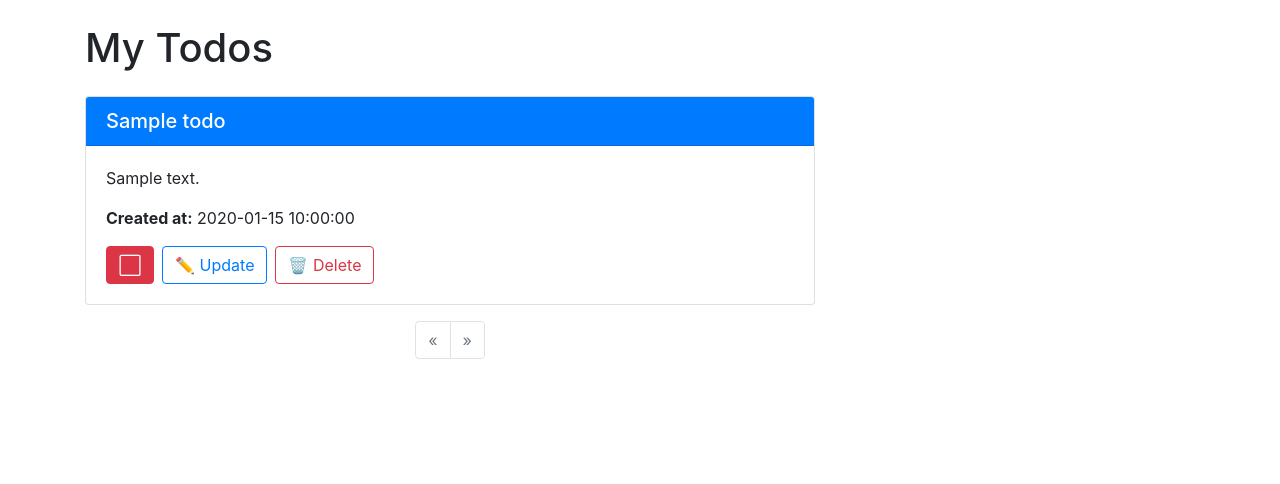
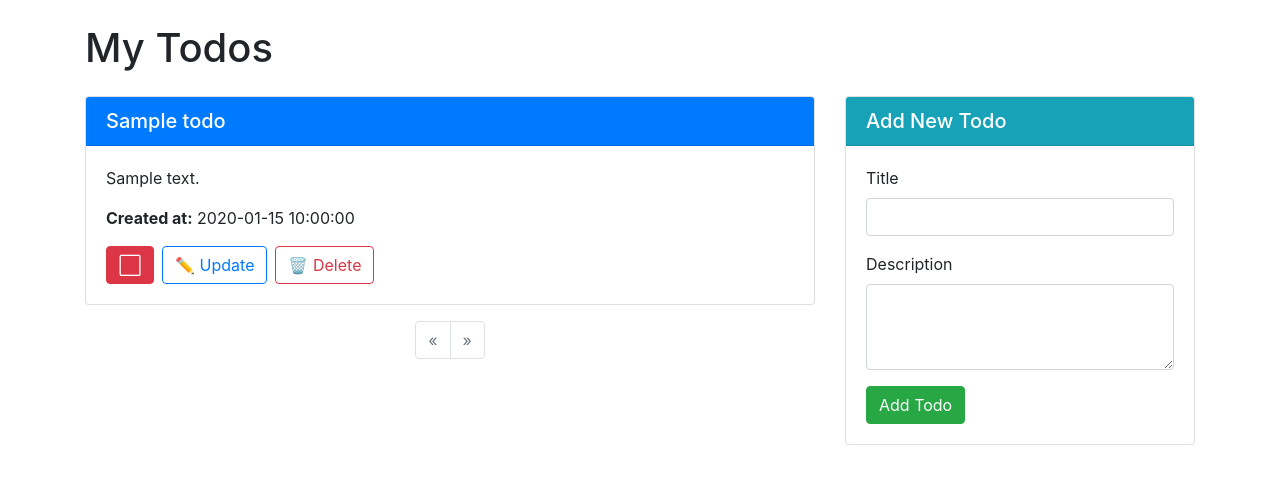
Before and after one commit to lunatic-bot/TodoApp, a FastAPI app: template templates/index.html in a window 1280 px wide. Shown: the part 56-540 px from the top of the page. Run offline with FastAPI, Linux system fonts and the light colour scheme; the template is opened without the code that fills it: most values are stand-ins (such as "Sample title", 1, 10 or a date in 2020); some libraries are stand-ins or nearby versions.

Commit message:
Version 1.1

```diff
--- a/UploadedFiles/User_1_UploadTest.csv.txt
+++ /dev/null
@@ -1,3 +0,0 @@
-Title, Description
-TodoUpload1, Description for todo Upload 1
-TodoUploadTest2, Description for todo Upload test2
--- a/main.py
+++ b/main.py
@@ -4,8 +4,8 @@ from fastapi import FastAPI, Depends, HTTPException, status, File, UploadFile
 from sqlalchemy.orm import Session
 from database import init_db, get_db
 import crud
-from schemas import TodoResponse, TodoCreate, TodoUpdate, UserCreate, UserResponse, Token
-from models import TodoItem, User
+from schemas import TodoResponse, TodoUpdate, UserResponse, Token
+from models import User
 
 from fastapi.templating import Jinja2Templates
 from fastapi.responses import HTMLResponse, JSONResponse
@@ -15,30 +15,24 @@ from starlette.requests import Request
 from fastapi import FastAPI, Request, Form, Depends
 from fastapi.responses import RedirectResponse
 
-from pytz import timezone
-
-
-
 from fastapi.security import OAuth2PasswordRequestForm
-from datetime import datetime, timedelta
-from jose import JWTError, jwt
+from datetime import timedelta
+from jose import jwt
 from passlib.context import CryptContext
 
 from auth import verify_password, get_password_hash
 from starlette.middleware.base import BaseHTTPMiddleware
 
-from fastapi.exceptions import RequestValidationError
-from starlette.exceptions import HTTPException as StarletteHTTPException
-
 import pandas as pd
 from io import StringIO
 import shutil
 
+from auth import create_access_token, get_current_user
+from fastapi.security import OAuth2PasswordBearer
+
 
 
 # from config import settings
-
-
 app = FastAPI()
 
 # Set up templates
@@ -53,42 +47,17 @@ init_db()
 ## USER ROUTES
 ##################################################################
 
-# JWT settings
+
 SECRET_KEY = "57168498522b9b42531f34be15dcd8d7e1a5fe14261c7d80e82cb9cdac26bd6b"
 ALGORITHM = "HS256"
 ACCESS_TOKEN_EXPIRE_MINUTES = 30
 
 
-from fastapi.security import OAuth2PasswordBearer
 
 oauth2_scheme = OAuth2PasswordBearer(tokenUrl="token")
 pwd_context = CryptContext(schemes=["bcrypt"], deprecated="auto")
 
-# class TokenMiddleware(BaseHTTPMiddleware):
-#     async def dispatch(self, request: Request, call_next):
-#         token = request.cookies.get("access_token")
-#         if token:
-#             try:
-#                 token = token.replace("Bearer ", "")
-#                 payload = jwt.decode(token, SECRET_KEY, algorithms=[ALGORITHM])
-#                 request.state.user = payload.get("sub")
-#             except jwt.ExpiredSignatureError:
-#                 request.state.user = None
-#             except jwt.InvalidTokenError:
-#                 request.state.user = None
-#         else:
-#             request.state.user = None
 
-#         try:
-#             response = await call_next(request)
-#         except Exception as e:
-#             # Log the exception and optionally return a response
-#             print(f"Error in call_next: {e}")
-#             response = JSONResponse(content={"detail": "Internal Server Error"}, status_code=500)
-#         # response = await call_next(request)
-#         return response
-
-# app.add_middleware(TokenMiddleware)
 
 class TokenMiddleware(BaseHTTPMiddleware):
     async def dispatch(self, request: Request, call_next):
@@ -118,44 +87,6 @@ class TokenMiddleware(BaseHTTPMiddleware):
 
 app.add_middleware(TokenMiddleware)
 #####################################################################################
-def get_current_user(request: Request, db: Session = Depends(get_db)):
-    print("GET CURRENT USER : ")
-    credentials_exception = HTTPException(
-        status_code=status.HTTP_401_UNAUTHORIZED,
-        detail="Could not validate credentials",
-        headers={"WWW-Authenticate": "Bearer"},
-    )
-    try:
-        token = request.cookies.get("access_token")
-        if token:
-            token = token.replace("Bearer ", "")
-        else:
-            raise credentials_exception
-
-        print("Token from cookie:", token)
-        payload = jwt.decode(token, SECRET_KEY, algorithms=[ALGORITHM])
-        print("Payload:", payload)
-        username: str = payload.get("sub")
-        if username is None:
-            raise credentials_exception
-
-        user = db.query(User).filter(User.email == username).first()
-        if user is None:
-            raise credentials_exception
-        return user
-    except JWTError:
-        raise credentials_exception
-
-
-def create_access_token(data: dict, expires_delta: timedelta = None):
-    to_encode = data.copy()
-    if expires_delta:
-        expire = datetime.now(timezone("Asia/Kolkata")) + expires_delta
-    else:
-        expire = datetime.now(timezone("Asia/Kolkata")) + timedelta(minutes=15)
-    to_encode.update({"exp": expire})
-    encoded_jwt = jwt.encode(to_encode, SECRET_KEY, algorithm=ALGORITHM)
-    return encoded_jwt
 
 
 @app.post("/users/signup", response_model=UserResponse)
@@ -195,19 +126,19 @@ def get_login_page(request: Request):
 
 
 @app.post("/token", response_model=Token)
-def login_for_access_token(
+def login_for_access_token(request: Request,
     form_data: OAuth2PasswordRequestForm = Depends(),
     db: Session = Depends(get_db)
 ):
     print("form dtaa", form_data.username, form_data.password)
     user = crud.authenticate_user(db, form_data.username, form_data.password)
     if not user:
-        print("Login failed: Incorrect username or password")
-        raise HTTPException(
-            status_code=status.HTTP_401_UNAUTHORIZED,
-            detail="Incorrect username or password",
-            headers={"WWW-Authenticate": "Bearer"},
+        error_message = "Incorrect username or password"
+        return templates.TemplateResponse(
+            "login.html",
+            {"request": request, "message": error_message, "message_type": "danger"}
         )
+
 
     access_token_expires = timedelta(minutes=ACCESS_TOKEN_EXPIRE_MINUTES)
     access_token = create_access_token(data={"sub": user.email}, expires_delta=access_token_expires)
@@ -231,7 +162,7 @@ async def redirect_to_home(request: Request):
 def get_login_page(request: Request):
     # Get the message from query parameters, if any
     message = request.query_params.get("message", "")
-    return templates.TemplateResponse("login.html", {"request": request, "message": message})
+    return templates.TemplateResponse("login.html", {"request": request, "message": message, "message_type": "info"})
     # return templates.TemplateResponse("login.html", {"request": request})
 
 
@@ -249,9 +180,6 @@ def logout(request: Request):
 def read_todos(request: Request, skip: int = 0, limit: int = 10, db: Session = Depends(get_db), current_user: str = Depends(get_current_user)):
     print("getting todos : ")
     print("Current user:", current_user)
-    # if isinstance(current_user, RedirectResponse):
-    #     print("Current user : ", current_user)
-    #     return current_user
 
     if not current_user:
         # Redirect to login page if not authenticated
@@ -270,17 +198,23 @@ def read_todos(request: Request, skip: int = 0, limit: int = 10, db: Session = D
         })
 
 
-
-@app.post("/todos/add-todo", tags=["Todos"])
-async def add_todo(request: Request, todo: TodoCreate, db: Session = Depends(get_db), current_user: User = Depends(get_current_user)):
-    # print("Create todo was called.")
+## add todo in database
+@app.post("/todos/add-todo", response_model=TodoResponse, tags=["Todos"])
+async def add_todo(
+    title: str = Form(...),
+    description: str = Form(...),
+    db: Session = Depends(get_db),
+    current_user: User = Depends(get_current_user)
+):
     user = crud.get_user_by_mail(db, current_user.email)
     if not user:
         raise HTTPException(status_code=404, detail="User not found")
 
-    db_todo = crud.create_todo_for_user(db=db, todo=todo, user_id=current_user.id)
-    return db_todo
-
+    try:
+        db_todo = crud.create_todo_for_user(db=db, title=title, description=description, user_id=current_user.id)
+        return db_todo
+    except Exception as e:
+        raise HTTPException(status_code=400, detail=str(e))
 
 
 @app.put("/todos/update-todo/{todo_id}", response_model=TodoResponse, tags=["Todos"])
@@ -319,16 +253,16 @@ def get_about(request : Request):
 
 
 
-@app.exception_handler(StarletteHTTPException)
-async def http_exception_handler(request: Request, exc: StarletteHTTPException):
-    if exc.status_code == status.HTTP_404_NOT_FOUND:
-        return HTMLResponse(content=templates.get_template('404.html').render(), status_code=status.HTTP_404_NOT_FOUND)
-    # return await request.app.default_exception_handler(request, exc)
-    return {"request": request, "exception": exc}
+# @app.exception_handler(StarletteHTTPException)
+# async def http_exception_handler(request: Request, exc: StarletteHTTPException):
+#     if exc.status_code == status.HTTP_404_NOT_FOUND:
+#         return HTMLResponse(content=templates.get_template('404.html').render(), status_code=status.HTTP_404_NOT_FOUND)
+#     # return await request.app.default_exception_handler(request, exc)
+#     return {"request": request, "exception": exc}
 
-@app.exception_handler(RequestValidationError)
-async def validation_exception_handler(request: Request, exc: RequestValidationError):
-    return HTMLResponse(content="Invalid request", status_code=status.HTTP_400_BAD_REQUEST)
+# @app.exception_handler(RequestValidationError)
+# async def validation_exception_handler(request: Request, exc: RequestValidationError):
+#     return HTMLResponse(content="Invalid request", status_code=status.HTTP_400_BAD_REQUEST)
 
 
 
--- a/static/script.js
+++ b/static/script.js
@@ -1,43 +1,23 @@
-// document.getElementById('todoForm').addEventListener('submit', function(event){
-//     event.preventDefault();
-//     const formData = new FormData(this);
-
-//     fetch('/todos/add-todo',{
-//         method: 'POST',
-//         body:formData
-//     })
-//     .then(response => response.json())
-//     .then(data => {
-//         console.log(data.message);
-//         window.location.reload();
-//     })
-//     .catch(error => {
-//         console.error("Error:", error)
-//     })
-// });
-
-document.getElementById('todoForm').addEventListener('submit', async function(event) {
+document.getElementById('addTodoForm').addEventListener('submit', async function(event) {
     event.preventDefault(); // Prevent the form from submitting the traditional way
 
     // Gather the form data
     const formData = new FormData(this);
-    const data = {
-        title: formData.get('title'),
-        description: formData.get('description')
-    };
 
-    // Get the authentication token
-    const token = localStorage.getItem('access_token'); // Adjust based on how you store the token
-    console.log('Token:', token);
     try {
+        // Convert FormData to URLSearchParams to send as form-encoded
+        const params = new URLSearchParams();
+        for (const [key, value] of formData.entries()) {
+            params.append(key, value);
+        }
+
         // Send a POST request to the server
         const response = await fetch('/todos/add-todo', {
             method: 'POST',
             headers: {
-                'Content-Type': 'application/json',
-                'Authorization': `Bearer ${token}` // Include the token in the Authorization header
+                'Content-Type': 'application/x-www-form-urlencoded'
             },
-            body: JSON.stringify(data)
+            body: params
         });
 
         if (response.ok) {
@@ -48,7 +28,15 @@ document.getElementById('todoForm').addEventListener('submit', async function(ev
         } else {
             // Handle errors
             const errorData = await response.json();
-            alert(`Failed to add todo: ${errorData.detail || 'Unknown error'}`);
+            let errorMessage = 'Failed to add todo: ';
+            if (errorData.detail) {
+                errorMessage += errorData.detail;
+            } else if (errorData.errors) {
+                errorMessage += Object.values(errorData.errors).flat().join(', ');
+            } else {
+                errorMessage += 'Unknown error';
+            }
+            alert(errorMessage);
         }
     } catch (error) {
         // Handle network errors
@@ -58,9 +46,7 @@ document.getElementById('todoForm').addEventListener('submit', async function(ev
 });
 
 
-
-
-
+// delete todo
 function deleteTodo(todoId) {
     fetch(`/todos/delete-todo/${todoId}`, {
         method: 'DELETE',
--- a/templates/index.html
+++ b/templates/index.html
@@ -5,6 +5,7 @@
 {% block content %}
 <h1 class="mb-4">My Todos</h1>
 <div class="row">
+    <!-- Left Column: Display Todos -->
     <div class="col-md-8">
         {% for todo in todos %}
         <div class="card mb-3">
@@ -108,5 +109,27 @@
             </ul>
         </nav>
     </div>
+
+    <div class="col-md-4">
+        <div class="card">
+            <div class="card-header bg-info text-white">
+                <h5 class="card-title mb-0">Add New Todo</h5>
+            </div>
+            <div class="card-body">
+                <form id="addTodoForm" action="/todos/add-todo" method="post">
+                    <div class="form-group">
+                        <label for="newTitle">Title</label>
+                        <input type="text" class="form-control" id="newTitle" name="title" required>
+                    </div>
+                    <div class="form-group">
+                        <label for="newDescription">Description</label>
+                        <textarea class="form-control" id="newDescription" name="description" rows="3" required></textarea>
+                    </div>
+                    <button type="submit" class="btn btn-success">Add Todo</button>
+                </form>
+            </div>
+        </div>
+    </div>
+
 </div>
 {% endblock %}
--- a/templates/login.html
+++ b/templates/login.html
@@ -8,8 +8,9 @@
                 <div class="card-body p-4">
                     <h3 class="card-title text-center mb-4" style="font-weight: 700; font-family: 'Roboto', sans-serif;">Login to Your Account</h3>
 
+                    <!-- Display error message if present -->
                     {% if message %}
-                        <div class="alert alert-info" role="alert">
+                        <div class="alert alert-{{ message_type }}" role="alert">
                             {{ message }}
                         </div>
                     {% endif %}
```
Also changed, not shown: auth.py (+53 -0 lines), crud.py (+16 -7 lines), schemas.py (+4 -4 lines), 1 other file.
